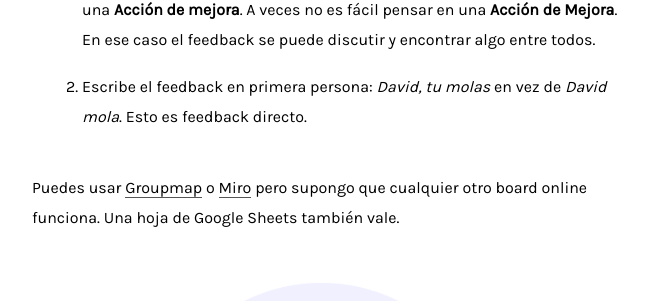
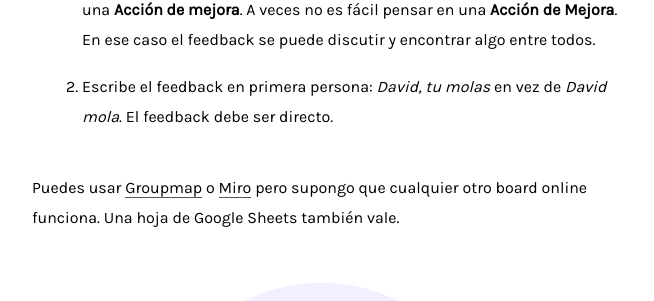
Before and after one commit to stanete/stanete.github.io, a Jekyll site: the page built from _es/feedback-canvas.md, in a window 1280 px wide and 900 px high, scrolled down 2738 px. Shown: the part 153-454 px from the top of the window, without its empty margins (308-962 px from the left). Built offline with Jekyll 4.4.1, drawn with Linux system fonts in a browser that asks for light colours; comment, search, counter and statistics services are not loaded.

```diff
--- a/_es/feedback-canvas.md
+++ b/_es/feedback-canvas.md
@@ -48,7 +48,7 @@
 
 1. Por cada **Punto a mejorar** que alguien escriba, también tiene que escribir una **Acción de mejora**. A veces no es fácil pensar en una **Acción de Mejora**. En ese caso el feedback se puede discutir y encontrar algo entre todos.
 
-2. Escribe el feedback en primera persona: _David, tu molas_ en vez de _David mola_. Esto es feedback directo.
+2. Escribe el feedback en primera persona: _David, tu molas_ en vez de _David mola_. El feedback debe ser directo.
 
 Puedes usar [Groupmap](https://www.groupmap.com/) o [Miro](https://miro.com/) pero supongo que cualquier otro board online funciona. Una hoja de Google Sheets también vale.
 
```
Also changed, not shown: _posts/2020-06-22-feedback-canvas.md (+1 -1 lines).
